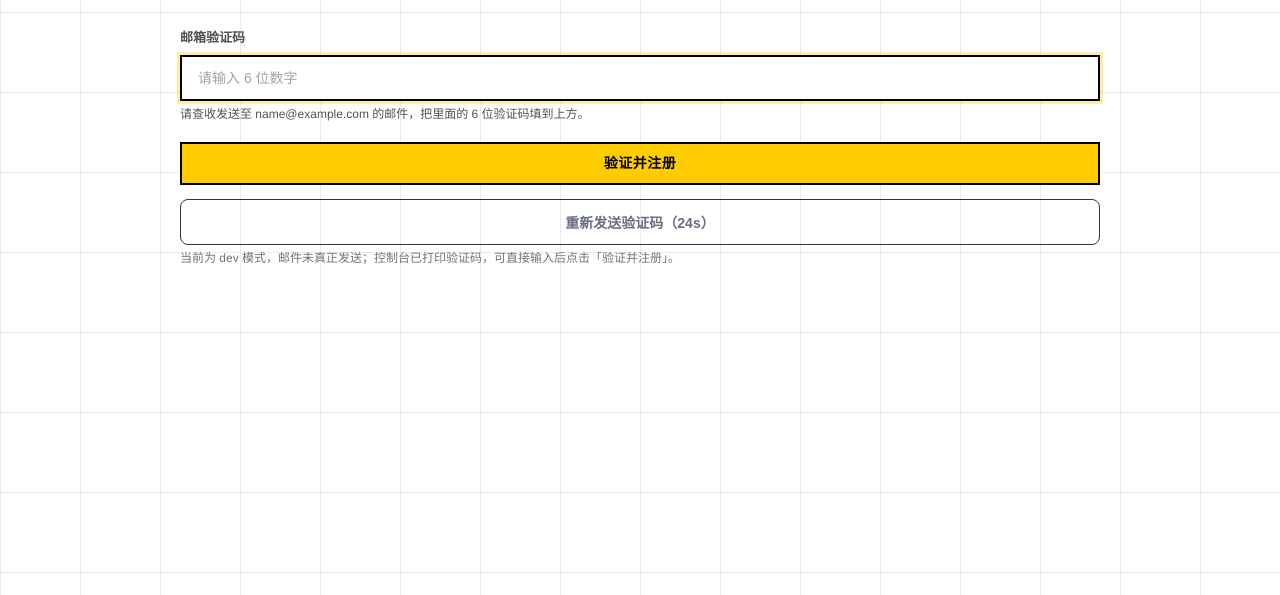
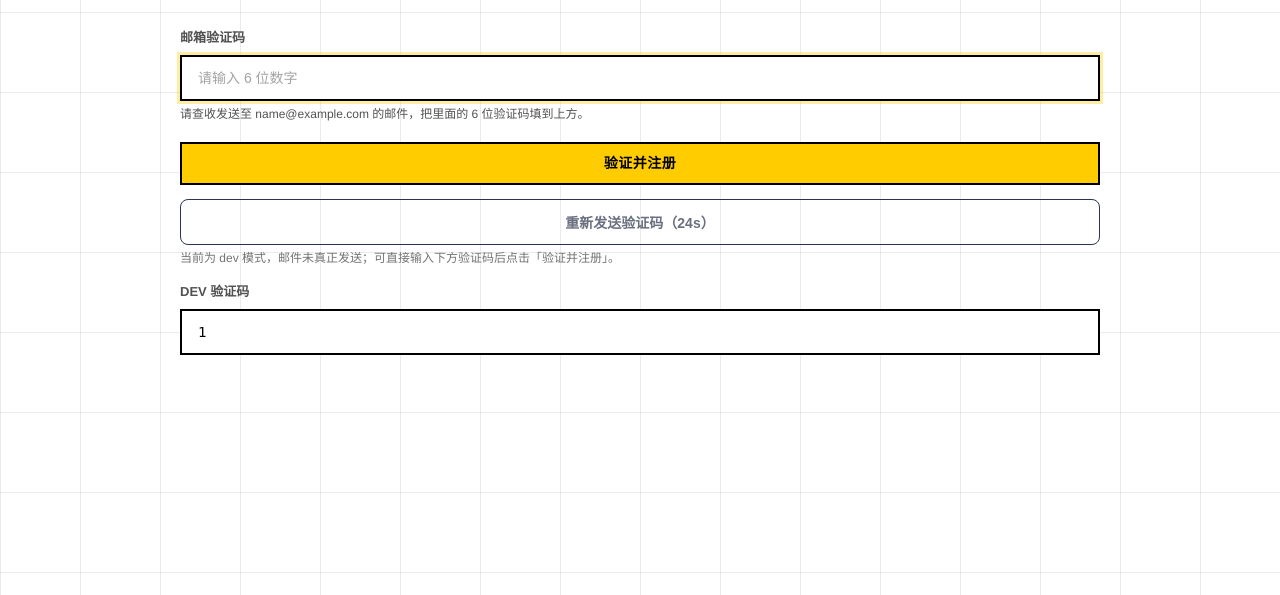
Before and after one commit to lindamannnnn/Ekko, a Flask app: page /auth/register/code in a window 1280 px wide. Shown: the part 68-663 px from the top of the page. Run offline with Flask 3, Linux system fonts and the light colour scheme; the visitor is signed in with stand-in values (Sample User, id 1); some libraries are stand-ins or nearby versions.

Commit message:
fix(auth): dev_mode 以 MAIL_SERVER 为准并在页面显示 dev 验证码

```diff
--- a/src/auth/routes.py
+++ b/src/auth/routes.py
@@ -71,7 +71,8 @@ def register():
             current_app.logger.warning('[dev] 注册验证码(未真发): %s', code)
         return render_template(
             'auth/register_code.html', email=email,
-            dev_mode=(not current_app.config.get('MAIL_PASSWORD')),
+            dev_mode=(not current_app.config.get('MAIL_SERVER')),
+            reg_code=session.get('reg_code'),
             resend_at=session.get('reg_resend_at', 0),
             now_ts=int(time.time()),
         )
@@ -99,7 +100,8 @@ def register_code_page():
         return redirect(url_for('auth.register'))
     return render_template(
         'auth/register_code.html', email=email,
-        dev_mode=(not current_app.config.get('MAIL_PASSWORD')),
+        dev_mode=(not current_app.config.get('MAIL_SERVER')),
+        reg_code=session.get('reg_code'),
         resend_at=session.get('reg_resend_at', 0),
         now_ts=int(time.time()),
     )
--- a/templates/auth/register_code.html
+++ b/templates/auth/register_code.html
@@ -62,6 +62,10 @@
   </script>
 
   {% if dev_mode %}
-    <p class="hint">当前为 dev 模式，邮件未真正发送；控制台已打印验证码，可直接输入后点击「验证并注册」。</p>
+    <p class="hint">当前为 dev 模式，邮件未真正发送；可直接输入下方验证码后点击「验证并注册」。</p>
+    <div class="field">
+      <label>dev 验证码</label>
+      <input type="text" readonly value="{{ reg_code or '' }}" onclick="this.select()" style="font-family:monospace;letter-spacing:2px;">
+    </div>
   {% endif %}
 {% endblock %}
```
